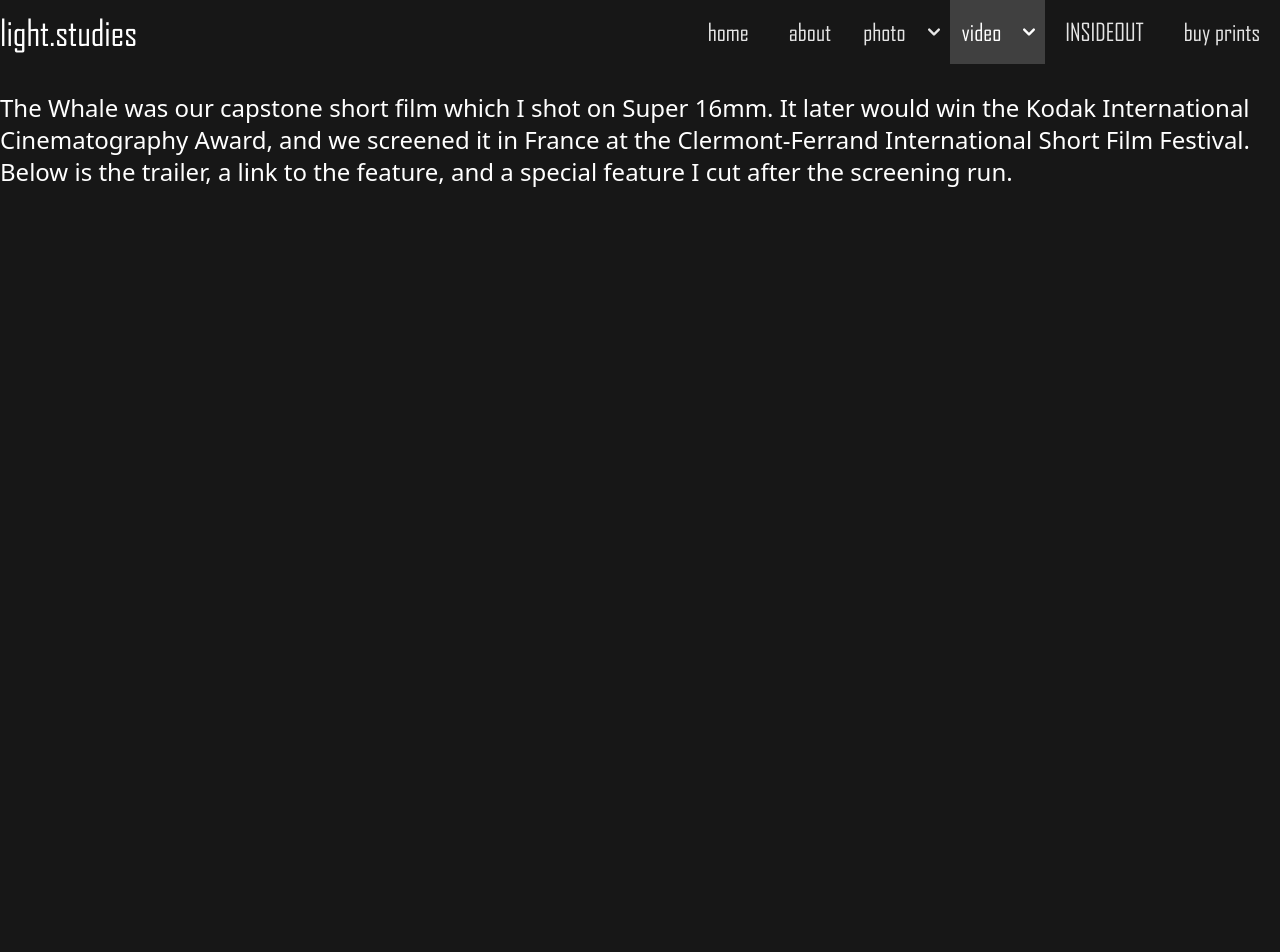
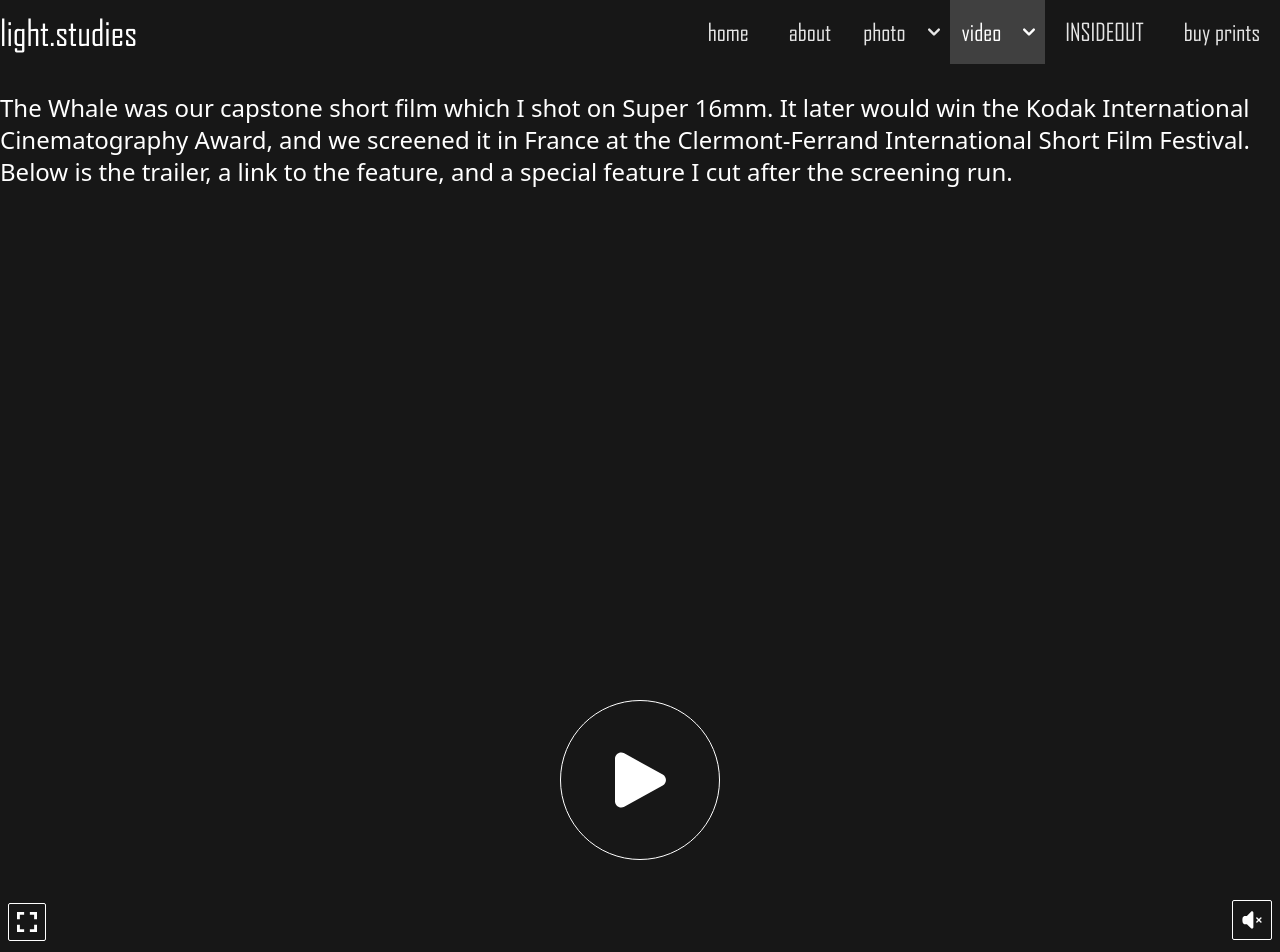
Before and after one commit to lightstudies/lightstudiesweb, a React (Vite) app: page /video/the-whale in a window 1280 px wide. Shown: the top 952 px of the page. Built offline with nearby package versions, Linux system fonts and the light colour scheme.

Commit message:
Patching some fixes (#21)

```diff
--- a/src/components/MediaControls.jsx
+++ b/src/components/MediaControls.jsx
@@ -14,18 +14,28 @@ const MediaControls = ({ playerState, handleFullScreenMode, handleMute, handlePl
           {playerState.playing ? (
             <button
               onClick={handlePlayAndPause}
-              className="focus:shadow-outline absolute top-3/4 left-1/2 z-20 mr-2 inline-flex h-40 w-40 -translate-x-1/2 -translate-y-1/2 items-center justify-center rounded-full border border-white p-1 text-xl text-white transition-colors duration-150 hover:border-transparent hover:bg-white hover:text-black md:text-3xl"
+              className="focus:shadow-outline absolute top-3/4 left-1/2 z-20 mr-2 inline-flex h-20 w-20 -translate-x-1/2 -translate-y-1/2 items-center justify-center rounded-full border border-white p-1 text-xl text-white transition-colors duration-150 hover:border-transparent hover:bg-white hover:text-black md:h-40 md:w-40 md:text-3xl"
             >
-              <svg xmlns="http://www.w3.org/2000/svg" viewBox="0 0 24 24" fill="currentColor" className="h-20 w-20">
+              <svg
+                xmlns="http://www.w3.org/2000/svg"
+                viewBox="0 0 24 24"
+                fill="currentColor"
+                className="h-10 w-10 md:h-20 md:w-20"
+              >
                 <path d="M15 6.75a.75.75 0 00-.75.75V18a.75.75 0 00.75.75h.75a.75.75 0 00.75-.75V7.5a.75.75 0 00-.75-.75H15zM20.25 6.75a.75.75 0 00-.75.75V18c0 .414.336.75.75.75H21a.75.75 0 00.75-.75V7.5a.75.75 0 00-.75-.75h-.75zM5.055 7.06C3.805 6.347 2.25 7.25 2.25 8.69v8.122c0 1.44 1.555 2.343 2.805 1.628l7.108-4.061c1.26-.72 1.26-2.536 0-3.256L5.055 7.061z" />
               </svg>
             </button>
           ) : (
             <button
               onClick={handlePlayAndPause}
-              className="focus:shadow-outline absolute top-3/4 left-1/2 z-20 mr-2 inline-flex h-40 w-40 -translate-x-1/2 -translate-y-1/2 items-center justify-center rounded-full border border-white p-1 text-xl text-white transition-colors duration-150 hover:border-transparent hover:bg-white hover:text-black md:text-3xl"
+              className="focus:shadow-outline absolute top-3/4 left-1/2 z-20 mr-2 inline-flex h-20 w-20 -translate-x-1/2 -translate-y-1/2 items-center justify-center rounded-full border border-white p-1 text-xl text-white transition-colors duration-150 hover:border-transparent hover:bg-white hover:text-black md:h-40 md:w-40 md:text-3xl"
             >
-              <svg xmlns="http://www.w3.org/2000/svg" viewBox="0 0 24 24" fill="currentColor" className="h-20 w-20">
+              <svg
+                xmlns="http://www.w3.org/2000/svg"
+                viewBox="0 0 24 24"
+                fill="currentColor"
+                className="h-10 w-10 md:h-20 md:w-20"
+              >
                 <path
                   fillRule="evenodd"
                   d="M4.5 5.653c0-1.426 1.529-2.33 2.779-1.643l11.54 6.348c1.295.712 1.295 2.573 0 3.285L7.28 19.991c-1.25.687-2.779-.217-2.779-1.643V5.653z"
--- a/src/components/ResponsivePlayer.jsx
+++ b/src/components/ResponsivePlayer.jsx
@@ -24,7 +24,7 @@ const ResponsivePlayer = ({
     volume: volume,
     muted: muted,
     controls: controls,
-    controlsVisible: false,
+    controlsVisible: true,
   });
 
   const handlePlayAndPause = () => {
@@ -49,7 +49,7 @@ const ResponsivePlayer = ({
   const handleMouseLeave = () => {
     // setIsHovering(false);
     // Hide controls when mouse leaves
-    setPlayerState({ ...playerState, longFade: false, controlsVisible: false });
+    setPlayerState({ ...playerState, longFade: false, controlsVisible: !playerState.playing });
   };
 
   const handleMute = () => {
--- a/src/pages/HomePage.jsx
+++ b/src/pages/HomePage.jsx
@@ -7,9 +7,9 @@ const HomePage = () => {
 
   useEffect(() => {
     const quotes = [
-      { string: 'Light is not so much something that reveals, as it is itself the revelation.', size: '4', xlSize: '3.4' },
-      { string: 'If there is magic on this planet, it is contained in water.', size: '5', xlSize: '3.4' },
-      { string: 'The shadow is the greatest teacher for how to come to the light.', size: '4', xlSize: '3.4' },
+      'Light is not so much something that reveals, as it is itself the revelation.',
+      'If there is magic on this planet, it is contained in water.',
+      'The shadow is the greatest teacher for how to come to the light.',
     ];
     const randomIndex = Math.floor(Math.random() * quotes.length);
     setRandomQuote(quotes[randomIndex]);
@@ -30,8 +30,8 @@ const HomePage = () => {
         />
       </div>
       <div>
-        <p className={`py-3 text-center [font-size:${randomQuote.size}cqw] sm:py-6 xl:[font-size:${randomQuote.xlSize}rem]`}>
-          <q>{randomQuote.string}</q>
+        <p className="py-3 text-center [font-size:4cqw] sm:py-6 xl:[font-size:3.4rem]">
+          <q>{randomQuote}</q>
         </p>
       </div>
       <ProdibiGridEmbed container="g6q6wg7446w87r6" />
```
